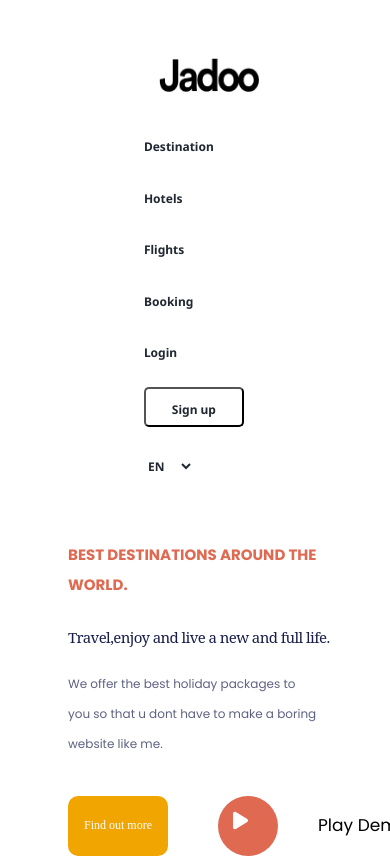
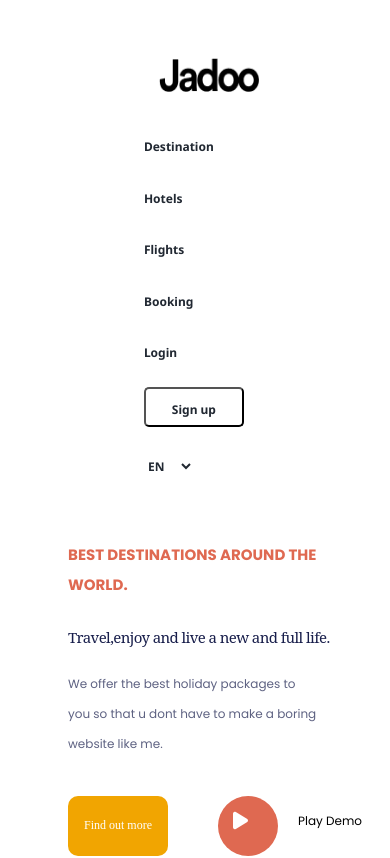
Before and after one commit to yashch1511/djs_compute_task, a React (Create React App) app: page / in a window 390 px wide. Shown: the top 858 px of the page. Built offline with nearby package versions, Linux system fonts and the light colour scheme; a web font is replaced by a local one.

Commit message:
Update index.css

```diff
--- a/public/index.css
+++ b/public/index.css
@@ -1251,6 +1251,12 @@ color:#6F727B;
 
 @media only screen and (max-width: 460px) {
 
+
+  .play{
+    font-size: 12px;
+    position: relative;right: 20px;
+  }
+
   .logo{
     position: relative;top:-20px;
   }
@@ -1341,10 +1347,12 @@ color:#6F727B;
   .Test-t{
     position: relative;right:-35px;
   }
-
   .Test-A{
+    width: 300px;
+    font-size: 40px;
     position: relative;right: -30px;
   }
+
 
   .Sponsors{
     width: 300px;
@@ -1416,6 +1424,8 @@ box-shadow: 0px 100px 80px 0px #00000005;
 
 
   .c2{
+   position: relative;right: 60px;
+
     width: 100px;
     display: flex;
     flex-direction: column;
@@ -1442,7 +1452,7 @@ box-shadow: 0px 100px 80px 0px #00000005;
 
   .footer{
     padding: 10px;
-    width: 420px;
+    width: 390px;
     position: relative;left:-5px;top:4510px;
     background-color: black;
   }
```
